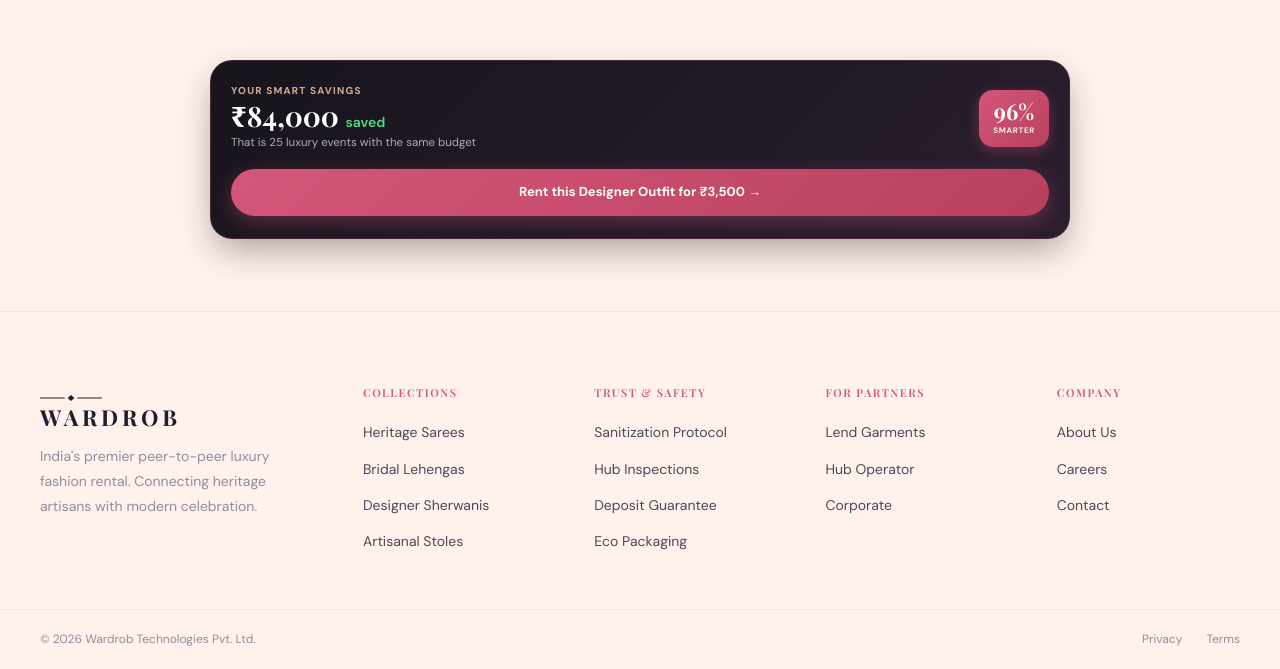
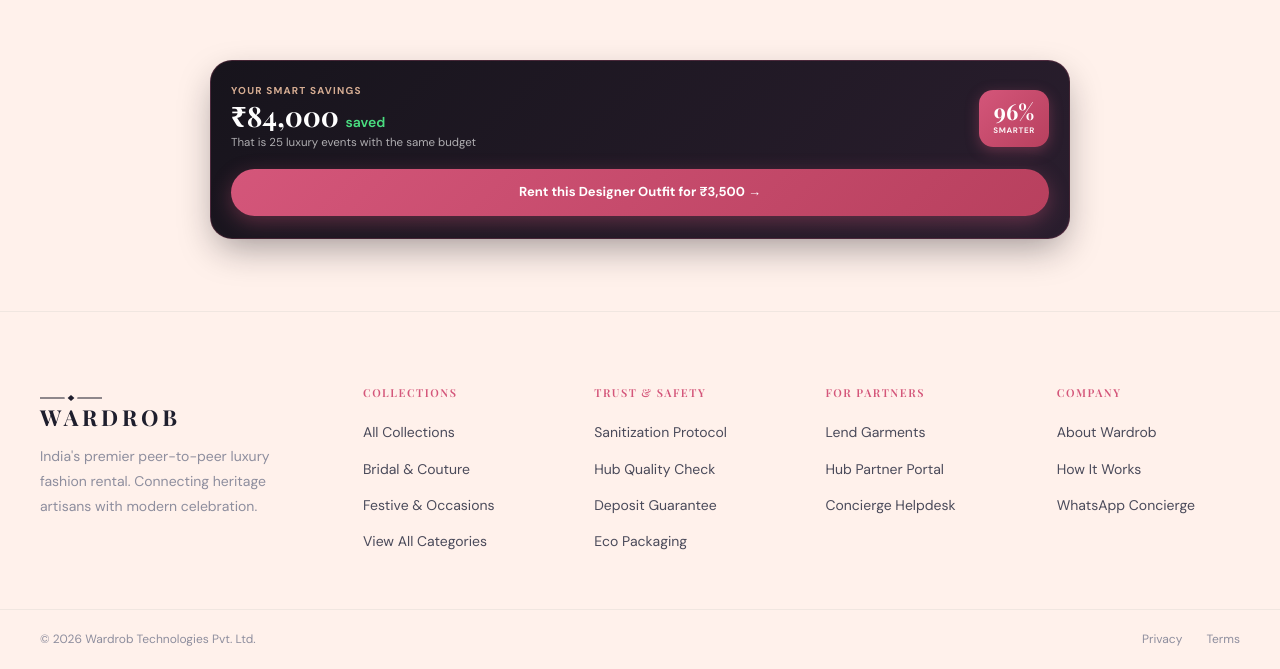
Before and after one commit to bhavyc/wardrob, a Next.js app: page / in a window 1280 px wide. Shown: the part 2516-3185 px from the top of the page. Built offline with nearby package versions, Linux system fonts and the light colour scheme; no server answers.

Commit message:
fix(footer): replace hardcoded garment categories with scalable evergreen collection links

```diff
--- a/src/components/RenterFooter.tsx
+++ b/src/components/RenterFooter.tsx
@@ -25,35 +25,35 @@ export default function RenterFooter() {
           {
             title: 'Collections',
             links: [
-              { label: 'Heritage Sarees', href: '/catalog?category=Saree' },
-              { label: 'Bridal Lehengas', href: '/catalog?category=Lehenga' },
-              { label: 'Designer Sherwanis', href: '/catalog?category=Kurta' },
-              { label: 'Artisanal Stoles', href: '/catalog?category=Shawl' },
+              { label: 'All Collections', href: '/catalog' },
+              { label: 'Bridal & Couture', href: '/catalog?q=bridal' },
+              { label: 'Festive & Occasions', href: '/catalog?q=wedding' },
+              { label: 'View All Categories', href: '/catalog' },
             ]
           },
           {
             title: 'Trust & Safety',
             links: [
-              { label: 'Sanitization Protocol', href: '#' },
-              { label: 'Hub Inspections', href: '#' },
-              { label: 'Deposit Guarantee', href: '#' },
-              { label: 'Eco Packaging', href: '#' },
+              { label: 'Sanitization Protocol', href: '/catalog' },
+              { label: 'Hub Quality Check', href: '/catalog' },
+              { label: 'Deposit Guarantee', href: '/catalog' },
+              { label: 'Eco Packaging', href: '/catalog' },
             ]
           },
           {
             title: 'For Partners',
             links: [
               { label: 'Lend Garments', href: '/lister/login' },
-              { label: 'Hub Operator', href: '#' },
-              { label: 'Corporate', href: '#' },
+              { label: 'Hub Partner Portal', href: '/hub/login' },
+              { label: 'Concierge Helpdesk', href: 'https://wa.me/917011409941' },
             ]
           },
           {
             title: 'Company',
             links: [
-              { label: 'About Us', href: '#' },
-              { label: 'Careers', href: '#' },
-              { label: 'Contact', href: '#' },
+              { label: 'About Wardrob', href: '/' },
+              { label: 'How It Works', href: '/#how-it-works' },
+              { label: 'WhatsApp Concierge', href: 'https://wa.me/917011409941' },
             ]
           }
         ].map((col, i) => (
```
